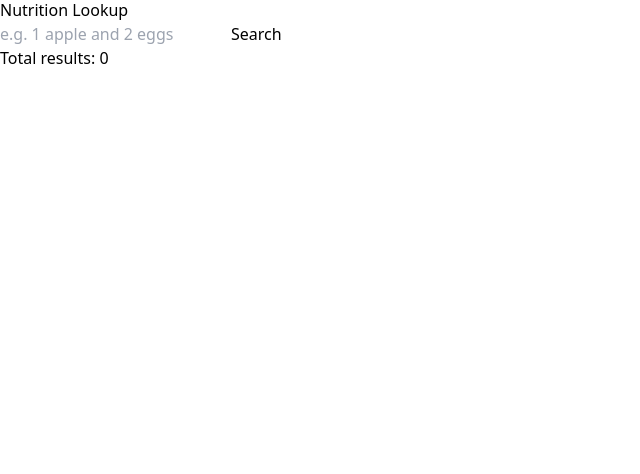
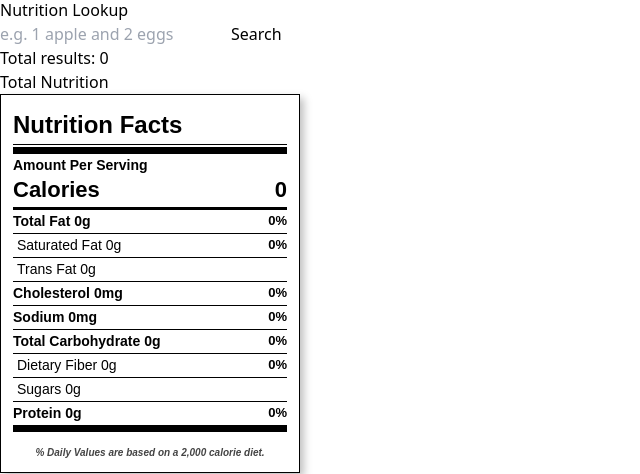
Before and after one commit to omarurbano/FitnessTrackerWebApp, a React (Vite) app in the folder client/: page /nutrition in a window 1280 px wide. Shown: the part 326-800 px from the top of the page, without its empty margins (0-640 px from the left). Built offline with nearby package versions, Linux system fonts and the light colour scheme.

Commit message:
added nutrition label

```diff
--- a/client/package.json
+++ b/client/package.json
@@ -13,7 +13,8 @@
     "@tailwindcss/cli": "^4.1.7",
     "axios": "^1.9.0",
     "react": "^19.1.0",
-    "react-dom": "^19.1.0"
+    "react-dom": "^19.1.0",
+    "react-fda-nutrition-facts": "github:codingpancakes/react-fda-nutrition-facts"
   },
   "devDependencies": {
     "@eslint/js": "^9.25.0",
--- a/client/src/components/NutritionAPI.jsx
+++ b/client/src/components/NutritionAPI.jsx
@@ -1,5 +1,6 @@
 import React, { useState } from "react";
 import axios from "axios";
+import NutritionLabel from "./NutritionLabel";
 
 export default function NutritionAPI() {
     const [query, setQuery] = useState("");
@@ -71,14 +72,55 @@ export default function NutritionAPI() {
     const totals = results.reduce(
         (acc, food) => {
             acc.calories += food.nf_calories || 0;
+            acc.totalFat += food.nf_total_fat || 0;
+            acc.saturatedFat += food.nf_saturated_fat || 0;
+            acc.transFat += food.nf_trans_fatty_acid || 0;
+            acc.cholesterol += food.nf_cholesterol || 0;
+            acc.sodium += food.nf_sodium || 0;
+            acc.totalCarbohydrate += food.nf_total_carbohydrate || 0;
+            acc.dietaryFiber += food.nf_dietary_fiber || 0;
+            acc.sugars += food.nf_sugars || 0;
+            acc.protein += food.nf_protein || 0;
             return acc;
         },
-        { calories: 0 }
+        {
+            calories: 0,
+            totalFat: 0,
+            saturatedFat: 0,
+            transFat: 0,
+            cholesterol: 0,
+            sodium: 0,
+            totalCarbohydrate: 0,
+            dietaryFiber: 0,
+            sugars: 0,
+            protein: 0,
+        }
     );
 
+    const nutritionData = {
+        servingSize: `${results.length} item(s)`,
+        servingsPerContainer: 1,
+        calories: Math.round(totals.calories) || 0,
+        totalFat: Math.round(totals.totalFat) || 0,
+        saturatedFat: Math.round(totals.saturatedFat) || 0,
+        transFat: Math.round(totals.transFat) || 0,
+        cholesterol: Math.round(totals.cholesterol) || 0,
+        sodium: Math.round(totals.sodium) || 0,
+        totalCarbohydrate: Math.round(totals.totalCarbohydrate) || 0,
+        dietaryFiber: Math.round(totals.dietaryFiber) || 0,
+        sugars: Math.round(totals.sugars) || 0,
+        protein: Math.round(totals.protein) || 0,
+        vitaminD: 0,
+        calcium: 0,
+        iron: 0,
+        potassium: 0,
+    };
+
+    console.log(nutritionData)
     return (
         <div className="p-4">
             <h2 className="text-xl font-bold">Nutrition Lookup</h2>
+
             <input
                 className="border p-2 w-full my-2"
                 value={query}
@@ -125,11 +167,19 @@ export default function NutritionAPI() {
                     </table>
                 )}
             </div>
-
+            {/* for some reason we need both of these IDK why but its just how it is */}
+            <div className="mt-8 p-4 border-t font-semibold">
+                <h3 className="text-lg mb-2">Total Nutrition</h3>
+                <div className="mt-4 max-w-md border border-black bg-white p-4 text-black">
+                    <NutritionLabel data={nutritionData} />
+                </div>
+            </div>
             {results.length >= 1 && (
-                <div className="mt-4 p-2 border-t font-semibold">
-                    <h3>Total Nutrition</h3>
-                    <p>Total Calories: {totals.calories.toFixed(1)}</p>
+                <div className="mt-8 p-4 border-t font-semibold">
+                    <h3 className="text-lg mb-2">Total Nutrition</h3>
+                    <div className="mt-4 max-w-md border border-black bg-white p-4 text-black">
+                        <NutritionLabel data={nutritionData} />
+                    </div>
                 </div>
             )}
         </div>
--- /dev/null
+++ b/client/src/components/NutritionLabel.jsx
@@ -0,0 +1,180 @@
+//using https://www.fda.gov/media/81606/download and nutritionix api as reeference
+import React from "react";
+
+export const styles = {
+    root: {
+        display: "flex",
+        flexFlow: "column",
+        padding: 12,
+        backgroundColor: "white",
+        border: "1px solid black",
+        boxShadow: "4px 4px 8px 0px rgba(0,0,0,0.25)",
+        fontFamily: "'Libre Franklin', sans-serif",
+        width: 300,
+        color: "black",
+        userSelect: "none",
+    },
+    header: {
+        fontWeight: 900,
+        fontSize: 24,
+    },
+    SevenPtDivider: {
+        borderTop: "7px solid black",
+        margin: "1px 0",
+      },
+    ThreePtDivider: {
+        borderTop: "3px solid black",
+        margin: "1px 0",
+    },
+    QuarterPtDivider: {
+        borderTop: "0.25px solid black",
+        margin: "1px 0",
+    },
+    calories: {
+        fontWeight: 900,
+        fontSize: 22,
+        display: "flex",
+        justifyContent: "space-between",
+    },
+    nutrientRow: {
+        display: "flex",
+        justifyContent: "space-between",
+        fontSize: 14,
+        fontWeight: 500,
+    },
+    nutrientRowBold: {
+        fontWeight: 700,
+    },
+    dvPercent: {
+        marginLeft: 8,
+        fontWeight: 600,
+        fontSize: 13,
+    },
+    footer: {
+        fontSize: 10,
+        fontWeight: 700,
+        marginTop: 12,
+        textAlign: "center",
+        fontStyle: "italic",
+        color: "#444",
+    },
+};
+
+//FDA DVs taken from https://www.fda.gov/food/nutrition-facts-label/daily-value-nutrition-and-supplement-facts-labels
+const DAILY_VALUES = {
+    totalFat: 78, // g
+    saturatedFat: 20, // g
+    cholesterol: 300, // mg
+    sodium: 2300, // mg
+    totalCarbohydrate: 275, // g
+    dietaryFiber: 28, // g
+    sugars: 50, // g
+    protein: 50, // g
+    calcium: 1300, // mg
+    iron: 18, // mg
+    potassium: 4700, // mg
+    vitaminD: 20, // mcg
+};
+
+function getPercentDV(nutrient, value) {
+    const dv = DAILY_VALUES[nutrient];
+    if (!dv || value == null) return null;
+    return Math.round((value / dv) * 100);
+}
+
+export default function NutritionLabel({ data }) {
+    if (!data) return null;
+
+    const nutrients = [
+        { label: "Total Fat", key: "totalFat", unit: "g", bold: true },
+        { label: "Saturated Fat", key: "saturatedFat", unit: "g" },
+        { label: "Trans Fat", key: "transFat", unit: "g" },
+        { label: "Cholesterol", key: "cholesterol", unit: "mg" },
+        { label: "Sodium", key: "sodium", unit: "mg" },
+        { label: "Total Carbohydrate", key: "totalCarbohydrate", unit: "g", bold: true },
+        { label: "Dietary Fiber", key: "dietaryFiber", unit: "g" },
+        { label: "Sugars", key: "sugars", unit: "g" },
+        { label: "Protein", key: "protein", unit: "g" },
+    ];
+
+    return (
+        <div style={styles.root}>
+            <div style={styles.header}>Nutrition Facts</div>
+
+            <div style={{ ...styles.nutrientRow, ...styles.nutrientRowBold }}>
+                {/*for some reason things dont render without this useless block */}
+            </div>
+
+            <div style={styles.QuarterPtDivider} />
+            <div style={styles.SevenPtDivider} />
+
+            <div style={{ ...styles.nutrientRow, ...styles.nutrientRowBold, marginBottom: -3, }}>
+                <span>Amount Per Serving</span>
+            </div>
+
+            <div style={styles.calories}>
+                <span>Calories</span>
+                <span>{data.calories || 0}</span>
+            </div>
+
+            <div style={styles.ThreePtDivider} />
+
+            <div style={{ ...styles.nutrientRow, ...styles.nutrientRowBold }}>
+                <span>Total Fat {data.totalFat ?? 0}g</span>
+                <span style={styles.dvPercent}>{getPercentDV("totalFat", data.totalFat)}%</span>
+            </div>
+            <div style={styles.QuarterPtDivider} />
+
+            <div style={styles.nutrientRow}>
+                <span style={{ paddingLeft: 4 }}>Saturated Fat {data.saturatedFat ?? 0}g</span>
+                <span style={styles.dvPercent}>{getPercentDV("saturatedFat", data.saturatedFat)}%</span>
+            </div>
+            <div style={styles.QuarterPtDivider} />
+
+            <div style={styles.nutrientRow}>
+                <span style={{ paddingLeft: 4 }}>Trans Fat {data.transFat ?? 0}g</span>
+            </div>
+            <div style={styles.QuarterPtDivider} />
+
+            <div style={{ ...styles.nutrientRow, ...styles.nutrientRowBold }}>
+                <span>Cholesterol {data.cholesterol ?? 0}mg</span>
+                <span style={styles.dvPercent}>{getPercentDV("cholesterol", data.cholesterol)}%</span>
+            </div>
+            <div style={styles.QuarterPtDivider} />
+
+            <div style={{ ...styles.nutrientRow, ...styles.nutrientRowBold }}>
+                <span>Sodium {data.sodium ?? 0}mg</span>
+                <span style={styles.dvPercent}>{getPercentDV("sodium", data.sodium)}%</span>
+            </div>
+            <div style={styles.QuarterPtDivider} />
+
+            <div style={{ ...styles.nutrientRow, ...styles.nutrientRowBold }}>
+                <span>Total Carbohydrate {data.totalCarbohydrate ?? 0}g</span>
+                <span style={styles.dvPercent}>{getPercentDV("totalCarbohydrate", data.totalCarbohydrate)}%</span>
+            </div>
+            <div style={styles.QuarterPtDivider} />
+
+            <div style={styles.nutrientRow}>
+                <span style={{ paddingLeft: 4 }}>Dietary Fiber {data.dietaryFiber ?? 0}g</span>
+                <span style={styles.dvPercent}>{getPercentDV("dietaryFiber", data.dietaryFiber)}%</span>
+            </div>
+            <div style={styles.QuarterPtDivider} />
+
+            <div style={styles.nutrientRow}>
+                <span style={{ paddingLeft: 4 }}>Sugars {data.sugars ?? 0}g</span>
+            </div>
+            <div style={styles.QuarterPtDivider} />
+
+            <div style={{ ...styles.nutrientRow, ...styles.nutrientRowBold }}>
+                <span>Protein {data.protein ?? 0}g</span>
+                <span style={styles.dvPercent}>{getPercentDV("protein", data.protein)}%</span>
+            </div>
+
+            <div style={styles.SevenPtDivider} />
+
+            <div style={styles.footer}>
+                % Daily Values are based on a 2,000 calorie diet.
+            </div>
+        </div>
+    );
+}
```
Also changed, not shown: 1 other file (tests, documents, lock files or other folders).
